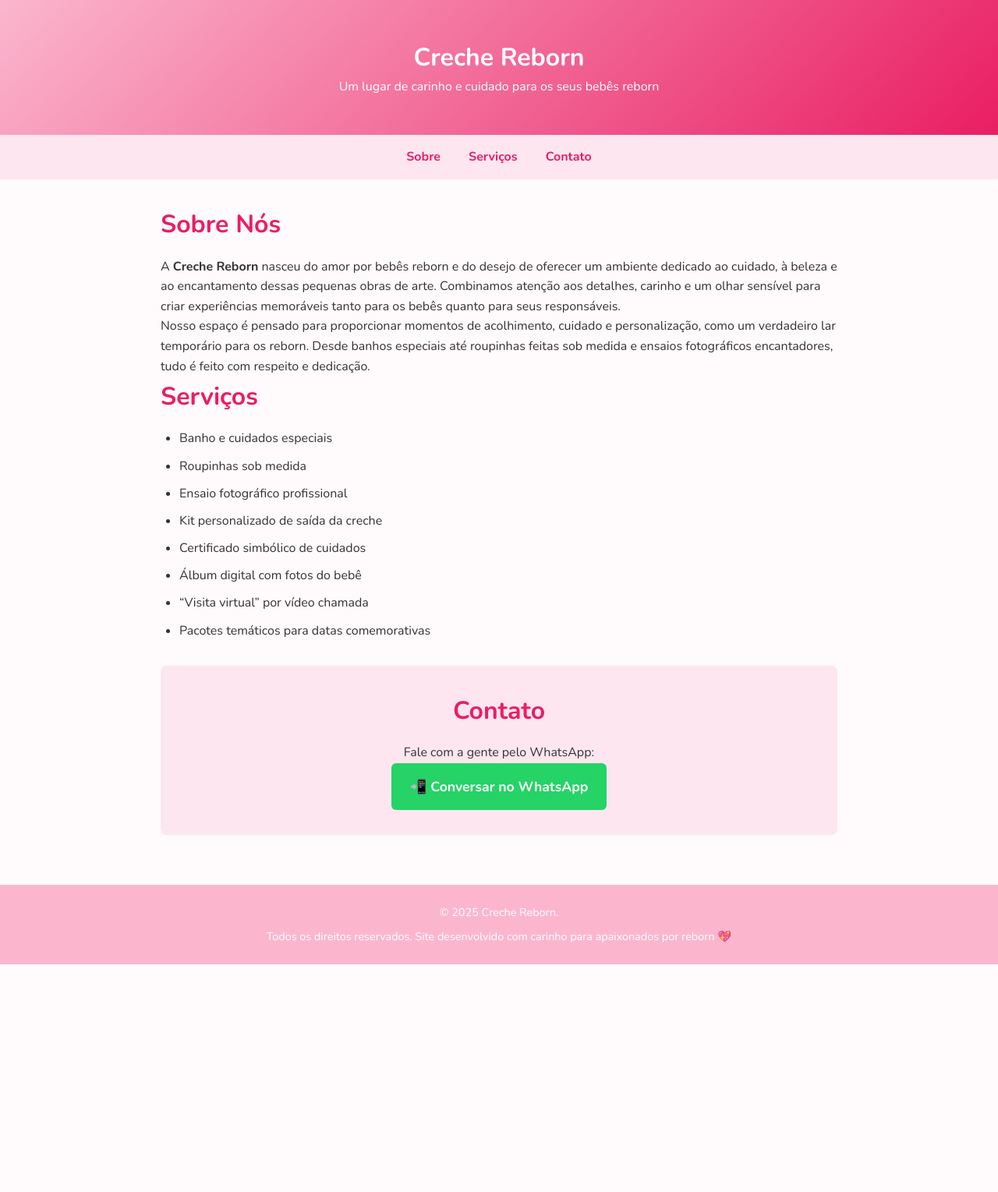
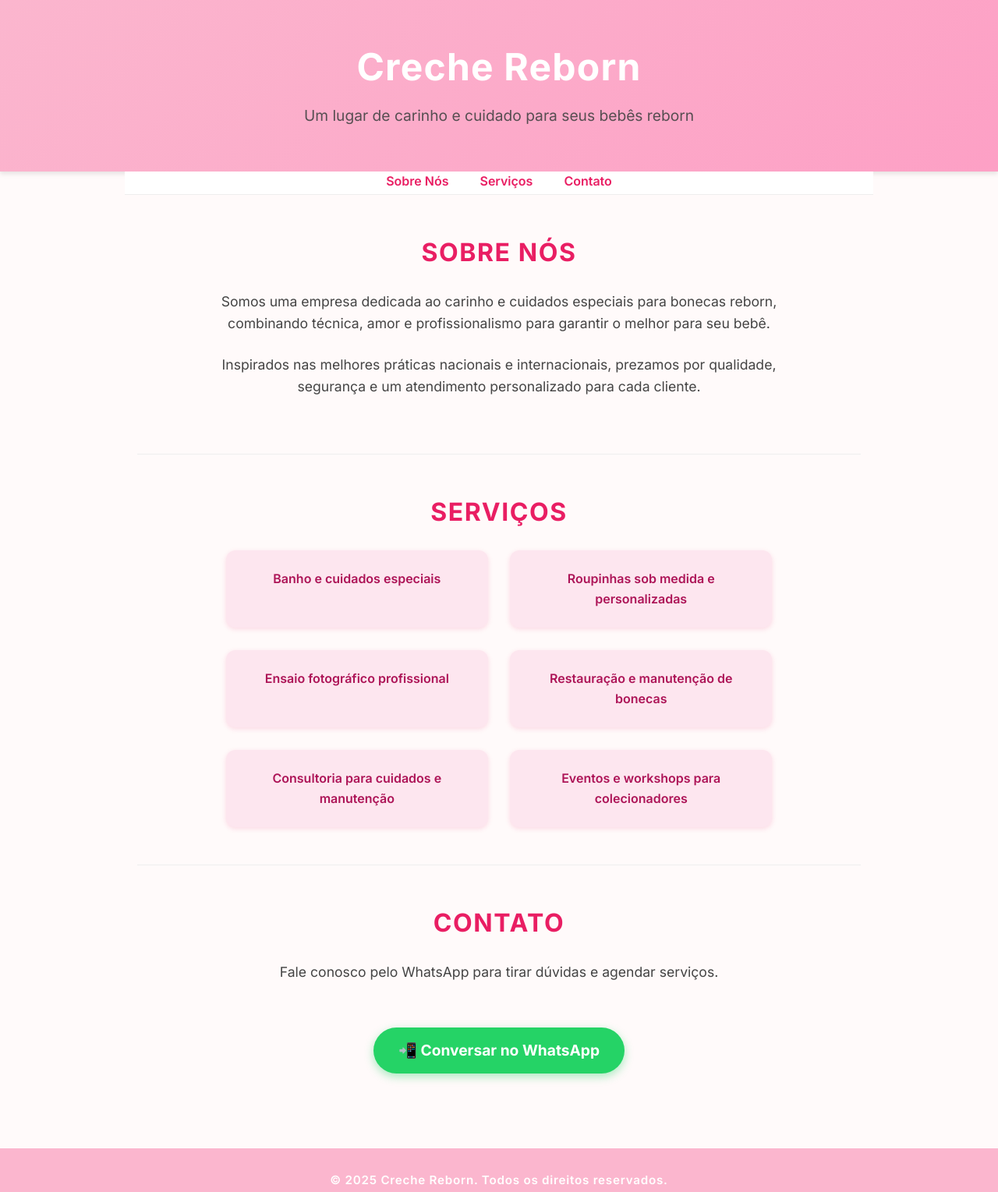
Before and after one commit to CrescheReborn/Creche-Reborn, a plain HTML site: page index.html in a window 1280 px wide. Shown: the whole page at 78% size. Before the commit the page ends 1237 px from the top, so only its background shows below. Drawn offline with nearby package versions, Linux system fonts and the light colour scheme.

Commit message:
Update index.html
Signed-off-by: Creche Rebor  <madaramestre9@gmail.com>

```diff
--- a/index.html
+++ b/index.html
@@ -2,100 +2,208 @@
 <html lang="pt-br">
 <head>
   <meta charset="UTF-8" />
-  <meta name="viewport" content="width=device-width, initial-scale=1.0" />
-  <meta name="description" content="Creche Reborn: carinho e cuidado para seus bebês reborn. Banho, roupinhas sob medida, ensaios e mais.">
-  <title>Creche Reborn</title>
-  <link href="https://fonts.googleapis.com/css2?family=Nunito:wght@400;700&display=swap" rel="stylesheet" />
+  <meta name="viewport" content="width=device-width, initial-scale=1" />
+  <title>Creche Reborn - Carinho e cuidado para seus bebês reborn</title>
+  <meta name="description" content="Creche Reborn oferece cuidados especiais, roupinhas sob medida e ensaios profissionais para seus bebês reborn.">
+  <!-- Fonte moderna similar à Apple -->
+  <link href="https://fonts.googleapis.com/css2?family=Inter:wght@400;600;700&display=swap" rel="stylesheet" />
   <style>
+    /* Reset básico */
     * {
       margin: 0;
       padding: 0;
       box-sizing: border-box;
     }
+
+    /* Corpo e fonte */
     body {
-      font-family: 'Nunito', sans-serif;
-      background-color: #fffafc;
-      color: #333;
+      font-family: 'Inter', -apple-system, BlinkMacSystemFont, 'Segoe UI', Roboto, Oxygen,
+        Ubuntu, Cantarell, 'Open Sans', 'Helvetica Neue', sans-serif;
+      background-color: #fffafa;
+      color: #222;
       line-height: 1.6;
+      -webkit-font-smoothing: antialiased;
+      -moz-osx-font-smoothing: grayscale;
     }
+
+    /* Container centralizado */
+    .container {
+      max-width: 960px;
+      margin: 0 auto;
+      padding: 0 1rem;
+    }
+
+    /* Header estilo Apple */
     header {
-      background: linear-gradient(135deg, #fbb6ce, #e91e63);
+      background: linear-gradient(135deg, #fbb6ce 0%, #fda0c5 100%);
+      color: white;
+      padding: 3rem 0 2rem 0;
+      text-align: center;
+      box-shadow: 0 3px 6px rgba(0,0,0,0.1);
+    }
+
+    header h1 {
+      font-weight: 700;
+      font-size: 3rem;
+      letter-spacing: 1.2px;
+      margin-bottom: 0.5rem;
+    }
+
+    header p {
+      font-weight: 400;
+      font-size: 1.2rem;
+      opacity: 0.9;
+    }
+
+    /* Navegação horizontal */
+    nav {
+      display: flex;
+      justify-content: center;
+      gap: 2.5rem;
+      padding: 1.2rem 0;
+      background-color: #fff;
+      border-bottom: 1px solid #eee;
+      font-weight: 600;
+      font-size: 1rem;
+    }
+
+    nav a {
+      text-decoration: none;
+      color: #e91e63;
+      position: relative;
+      transition: color 0.3s ease;
+      padding-bottom: 4px;
+    }
+
+    nav a:hover,
+    nav a:focus {
+      color: #ad1457;
+    }
+
+    nav a::after {
+      content: '';
+      position: absolute;
+      left: 0;
+      bottom: 0;
+      width: 0%;
+      height: 3px;
+      background: #e91e63;
+      transition: width 0.3s ease;
+      border-radius: 2px;
+    }
+
+    nav a:hover::after,
+    nav a:focus::after {
+      width: 100%;
+    }
+
+    /* Seções com espaçamento */
+    section {
+      padding: 3rem 0;
+      border-bottom: 1px solid #eee;
+    }
+
+    section:last-of-type {
+      border-bottom: none;
+    }
+
+    /* Títulos */
+    h2 {
+      font-size: 2rem;
+      font-weight: 700;
+      color: #e91e63;
+      margin-bottom: 1.5rem;
+      text-align: center;
+      letter-spacing: 0.05em;
+      text-transform: uppercase;
+    }
+
+    /* Parágrafos */
+    p {
+      max-width: 720px;
+      margin: 0 auto 1.5rem auto;
+      font-size: 1.1rem;
+      text-align: center;
+      color: #444;
+    }
+
+    /* Lista de serviços */
+    ul.services-list {
+      list-style: none;
+      max-width: 700px;
+      margin: 0 auto;
+      display: flex;
+      flex-wrap: wrap;
+      gap: 1.8rem;
+      justify-content: center;
+    }
+
+    ul.services-list li {
+      background: #fde6ef;
+      color: #ad1457;
+      flex: 1 1 220px;
+      padding: 1.5rem 1rem;
+      border-radius: 12px;
+      font-weight: 600;
+      box-shadow: 0 2px 6px rgb(233 30 99 / 0.15);
+      text-align: center;
+      transition: transform 0.3s ease;
+      cursor: default;
+    }
+
+    ul.services-list li:hover {
+      transform: translateY(-8px);
+      box-shadow: 0 8px 20px rgb(233 30 99 / 0.3);
+      cursor: pointer;
+    }
+
+    /* Botão WhatsApp */
+    .btn-whatsapp {
+      display: inline-block;
+      margin-top: 2rem;
+      background-color: #25d366;
+      color: white;
+      font-weight: 700;
+      padding: 0.9rem 2rem;
+      font-size: 1.2rem;
+      border-radius: 50px;
+      text-decoration: none;
+      box-shadow: 0 4px 12px rgba(37, 211, 102, 0.4);
+      transition: background-color 0.3s ease, box-shadow 0.3s ease;
+    }
+
+    .btn-whatsapp:hover,
+    .btn-whatsapp:focus {
+      background-color: #128c7e;
+      box-shadow: 0 6px 20px rgba(18, 140, 126, 0.6);
+    }
+
+    /* Footer */
+    footer {
+      background: #fbb6ce;
       color: white;
       text-align: center;
-      padding: 3rem 1rem;
-      box-shadow: 0 4px 6px rgba(0, 0, 0, 0.1);
+      padding: 1.8rem 1rem;
+      font-weight: 600;
+      font-size: 0.95rem;
+      letter-spacing: 0.05em;
+      margin-top: 3rem;
     }
-    nav {
-      background-color: #fde6ef;
-      text-align: center;
-      padding: 1rem 0;
-    }
-    nav a {
-      color: #e91e63;
-      text-decoration: none;
-      margin: 0 1rem;
-      font-weight: bold;
-      transition: color 0.3s;
-    }
-    nav a:hover {
-      color: #c2185b;
-    }
-    main {
-      max-width: 900px;
-      margin: 0 auto;
-      padding: 2rem 1rem;
-    }
-    h2 {
-      color: #e91e63;
-      font-size: 2rem;
-      margin-bottom: 1rem;
-    }
-    ul {
-      list-style: disc;
-      padding-left: 1.5rem;
-    }
-    li {
-      margin-bottom: 0.6rem;
-    }
-    .contato {
-      background: #fde6ef;
-      padding: 2rem;
-      border-radius: 8px;
-      text-align: center;
-      margin-top: 2rem;
-    }
-    .whatsapp-btn {
-      display: inline-block;
-      background-color: #25d366;
-      color: white;
-      padding: 1rem 1.5rem;
-      border-radius: 6px;
-      text-decoration: none;
-      font-weight: bold;
-      font-size: 1.1rem;
-      transition: background 0.3s;
-    }
-    .whatsapp-btn:hover {
-      background-color: #128c7e;
-    }
-    footer {
-      background-color: #fbb6ce;
-      color: white;
-      text-align: center;
-      padding: 1rem;
-      margin-top: 2rem;
-      font-size: 0.9rem;
-    }
-    footer p {
-      margin: 0.5rem 0;
-    }
-    @media (max-width: 768px) {
-      header h1 {
-        font-size: 2.2rem;
+
+    /* Responsivo */
+    @media (max-width: 720px) {
+      nav {
+        flex-direction: column;
+        gap: 1rem;
       }
-      nav a {
-        display: block;
-        margin: 0.5rem 0;
+
+      ul.services-list {
+        flex-direction: column;
+        gap: 1.5rem;
+      }
+
+      ul.services-list li {
+        flex: none;
       }
     }
   </style>
@@ -103,49 +211,56 @@
 <body>
 
   <header>
-    <h1>Creche Reborn</h1>
-    <p>Um lugar de carinho e cuidado para os seus bebês reborn</p>
+    <div class="container">
+      <h1>Creche Reborn</h1>
+      <p>Um lugar de carinho e cuidado para seus bebês reborn</p>
+    </div>
   </header>
 
-  <nav>
-    <a href="#sobre">Sobre</a>
+  <nav class="container" role="navigation" aria-label="Menu principal">
+    <a href="#sobre">Sobre Nós</a>
     <a href="#servicos">Serviços</a>
     <a href="#contato">Contato</a>
   </nav>
 
-  <main>
-    <section id="sobre">
+  <main class="container" role="main">
+    <section id="sobre" tabindex="-1">
       <h2>Sobre Nós</h2>
-      <p>A <strong>Creche Reborn</strong> nasceu do amor por bebês reborn e do desejo de oferecer um ambiente dedicado ao cuidado, à beleza e ao encantamento dessas pequenas obras de arte. Combinamos atenção aos detalhes, carinho e um olhar sensível para criar experiências memoráveis tanto para os bebês quanto para seus responsáveis.</p>
-      <p>Nosso espaço é pensado para proporcionar momentos de acolhimento, cuidado e personalização, como um verdadeiro lar temporário para os reborn. Desde banhos especiais até roupinhas feitas sob medida e ensaios fotográficos encantadores, tudo é feito com respeito e dedicação.</p>
+      <p>Somos uma empresa dedicada ao carinho e cuidados especiais para bonecas reborn, combinando técnica, amor e profissionalismo para garantir o melhor para seu bebê.</p>
+      <p>Inspirados nas melhores práticas nacionais e internacionais, prezamos por qualidade, segurança e um atendimento personalizado para cada cliente.</p>
     </section>
 
-    <section id="servicos">
+    <section id="servicos" tabindex="-1">
       <h2>Serviços</h2>
-      <ul>
+      <ul class="services-list" aria-label="Lista de serviços oferecidos">
         <li>Banho e cuidados especiais</li>
-        <li>Roupinhas sob medida</li>
+        <li>Roupinhas sob medida e personalizadas</li>
         <li>Ensaio fotográfico profissional</li>
-        <li>Kit personalizado de saída da creche</li>
-        <li>Certificado simbólico de cuidados</li>
-        <li>Álbum digital com fotos do bebê</li>
-        <li>“Visita virtual” por vídeo chamada</li>
-        <li>Pacotes temáticos para datas comemorativas</li>
+        <li>Restauração e manutenção de bonecas</li>
+        <li>Consultoria para cuidados e manutenção</li>
+        <li>Eventos e workshops para colecionadores</li>
       </ul>
     </section>
 
-    <section id="contato" class="contato">
+    <section id="contato" tabindex="-1" style="text-align:center;">
       <h2>Contato</h2>
-      <p>Fale com a gente pelo WhatsApp:</p>
-      <a class="whatsapp-btn" href="https://wa.me/5511987846694" target="_blank" rel="noopener" aria-label="Conversar conosco no WhatsApp">
+      <p>Fale conosco pelo WhatsApp para tirar dúvidas e agendar serviços.</p>
+      <a
+        href="https://wa.me/5511987846694"
+        class="btn-whatsapp"
+        target="_blank"
+        rel="noopener noreferrer"
+        aria-label="Conversar conosco no WhatsApp"
+      >
         📲 Conversar no WhatsApp
       </a>
     </section>
   </main>
 
   <footer>
-    <p>&copy; 2025 Creche Reborn.</p>
-    <p>Todos os direitos reservados. Site desenvolvido com carinho para apaixonados por reborn 💖</p>
+    <div class="container">
+      &copy; 2025 Creche Reborn. Todos os direitos reservados.
+    </div>
   </footer>
 
 </body>
```
